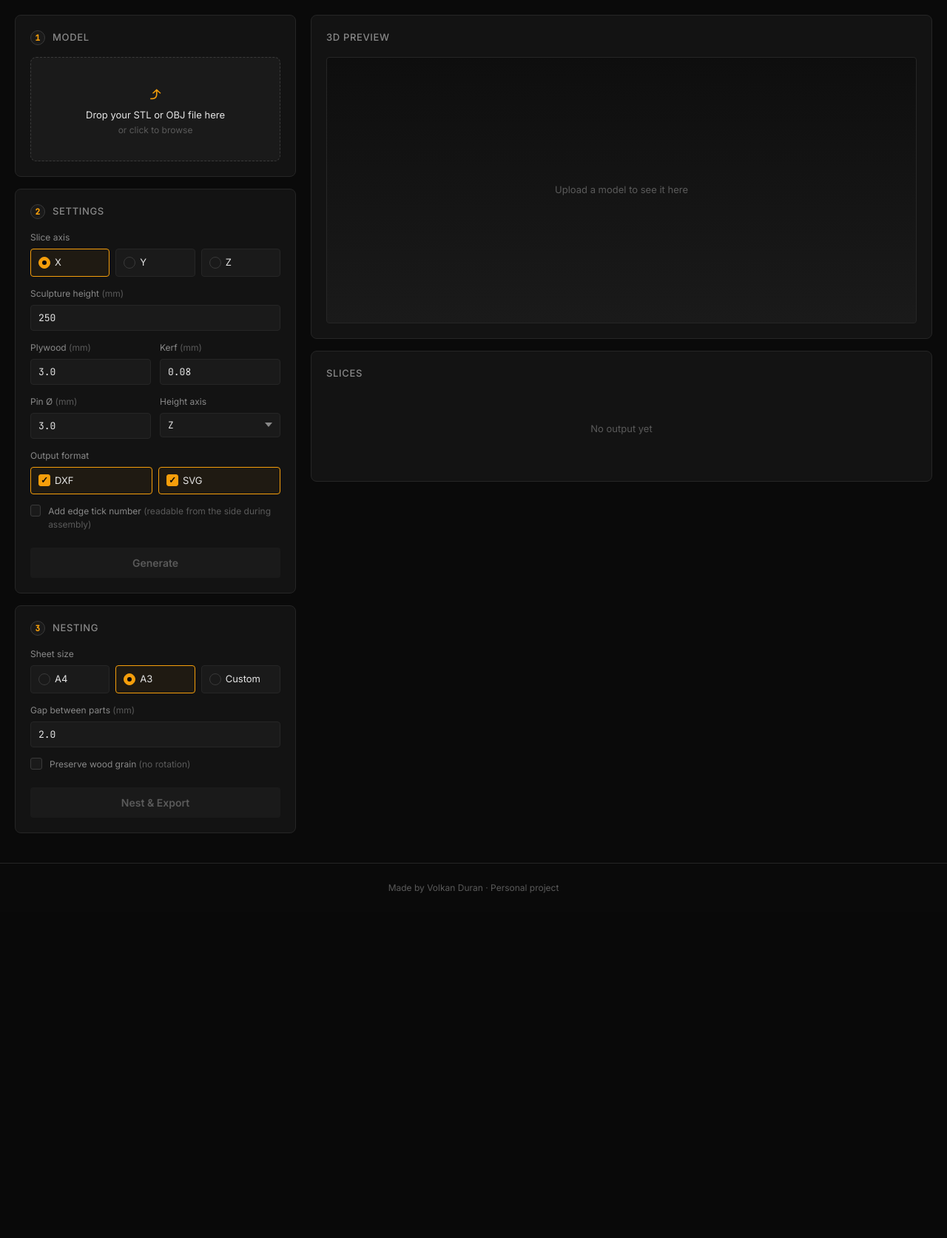
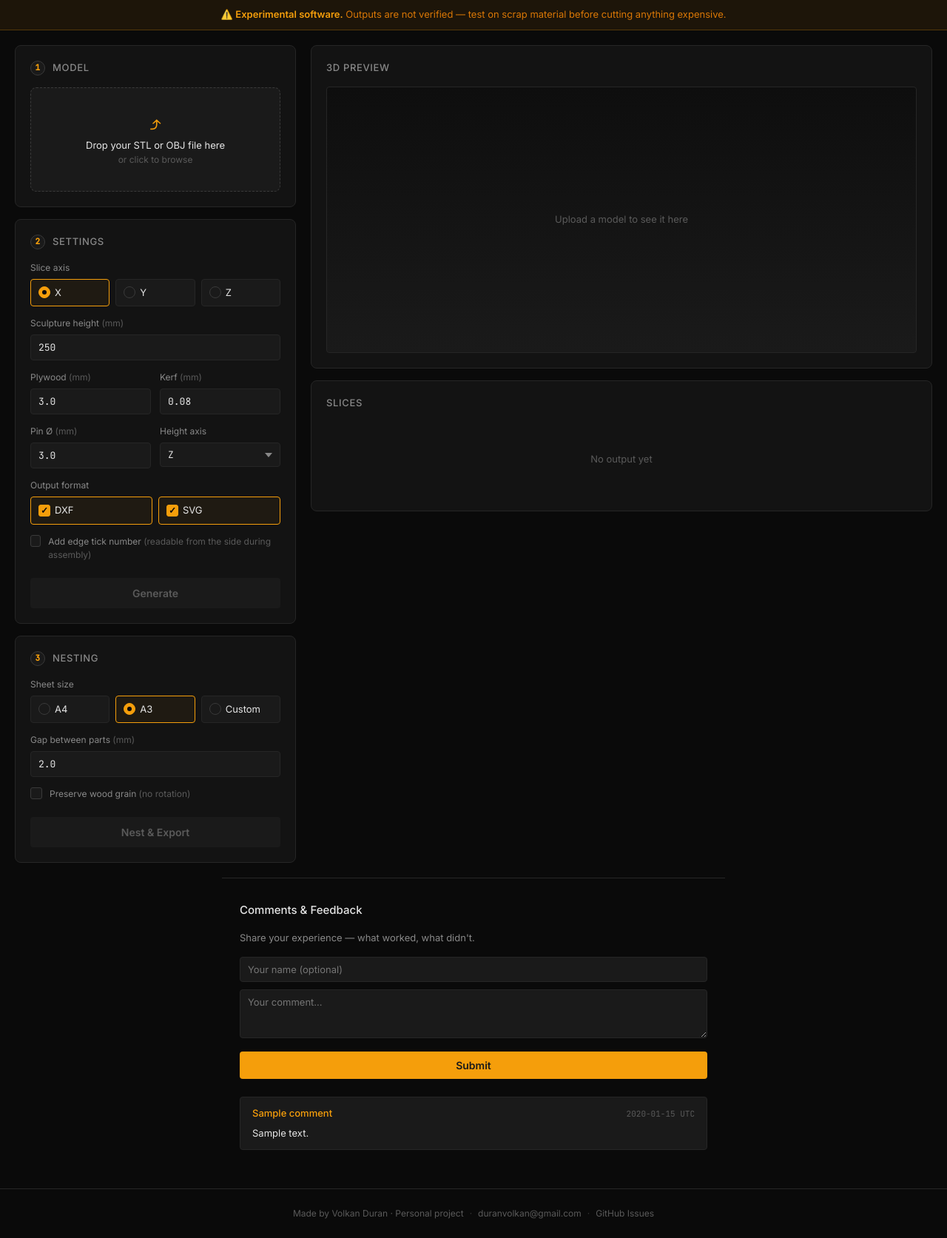
Before and after one commit to volaria/wood-sculpture-slicer, a Flask app: page / in a window 1280 px wide. Shown: the part 56-1729 px from the top of the page at 74% size. Before the commit the page ends 1263 px from the top, so only its background shows below. Run offline with Flask 3, Linux system fonts and the light colour scheme; tables that the repository leaves empty hold one stand-in row (values such as "Sample post").

Commit message:
Add comment system (SQLite) + warning banner + footer links

```diff
--- a/webapp/api.py
+++ b/webapp/api.py
@@ -20,6 +20,8 @@ from . import sessions as session_mgr
 from . import validators
 from .validators import validate_nesting_params
 from slicer.pipeline import run_pipeline
+from .comments import init_db, save_comment, get_comments, get_comment_count
+init_db()  # uygulama baslarken tabloyu olustur
 from slicer.loader import load_mesh, analyze_mesh
 
 bp = Blueprint('api', __name__, url_prefix='/api')
@@ -322,3 +324,56 @@ def download(session_id):
         as_attachment=True,
         download_name=filename,
     )
+
+# =====================================================================
+# COMMENTS
+# =====================================================================
+
+@bp.route('/comment', methods=['POST'])
+def post_comment():
+    """
+    JSON govde: {"name": "...", "comment": "..."}
+    """
+    data = request.get_json(silent=True)
+    if not data:
+        return jsonify({'error': 'JSON body required'}), 400
+
+    name = data.get('name', '').strip()
+    comment = data.get('comment', '').strip()
+
+    if not comment:
+        return jsonify({'error': 'Comment cannot be empty'}), 400
+
+    if len(comment) > 2000:
+        return jsonify({'error': 'Comment too long (max 2000 chars)'}), 400
+
+    try:
+        saved = save_comment(name, comment)
+        return jsonify({'success': True, 'comment': saved}), 201
+    except Exception as e:
+        logger.exception("Comment save failed")
+        return jsonify({'error': str(e)}), 500
+
+
+@bp.route('/comments', methods=['GET'])
+def list_comments():
+    """
+    Yorumlari listele.
+    Query params: limit (default 50), offset (default 0)
+    """
+    try:
+        limit = min(int(request.args.get('limit', 50)), 100)
+        offset = int(request.args.get('offset', 0))
+    except ValueError:
+        limit, offset = 50, 0
+
+    try:
+        comments = get_comments(limit=limit, offset=offset)
+        total = get_comment_count()
+        return jsonify({
+            'comments': comments,
+            'total': total,
+        }), 200
+    except Exception as e:
+        logger.exception("Comment list failed")
+        return jsonify({'error': str(e)}), 500
--- /dev/null
+++ b/webapp/comments.py
@@ -0,0 +1,99 @@
+"""
+SQLite tabanli yorum sistemi.
+Veritabani: /opt/wood-sculpture-slicer/data/comments.db (production)
+            ./data/comments.db (lokal)
+"""
+import sqlite3
+import os
+from datetime import datetime
+from pathlib import Path
+
+
+def _db_path() -> str:
+    """Veritabani dosya yolu."""
+    base = Path(__file__).resolve().parent.parent
+    data_dir = base / 'data'
+    data_dir.mkdir(exist_ok=True)
+    return str(data_dir / 'comments.db')
+
+
+def get_connection():
+    """SQLite baglantisi ac."""
+    conn = sqlite3.connect(_db_path())
+    conn.row_factory = sqlite3.Row  # dict-like erisim
+    return conn
+
+
+def init_db():
+    """Tabloyu olustur (yoksa)."""
+    conn = get_connection()
+    conn.execute('''
+        CREATE TABLE IF NOT EXISTS comments (
+            id        INTEGER PRIMARY KEY AUTOINCREMENT,
+            name      TEXT,
+            comment   TEXT NOT NULL,
+            created_at TEXT NOT NULL
+        )
+    ''')
+    conn.commit()
+    conn.close()
+
+
+def save_comment(name: str, comment: str) -> dict:
+    """
+    Yeni yorum kaydet.
+    Returns: kaydedilen yorum dict olarak
+    """
+    name = (name or '').strip()[:100]       # max 100 karakter
+    comment = (comment or '').strip()[:2000] # max 2000 karakter
+
+    if not comment:
+        raise ValueError("Comment cannot be empty")
+
+    now = datetime.utcnow().strftime('%Y-%m-%d %H:%M:%S')
+    conn = get_connection()
+    cur = conn.execute(
+        'INSERT INTO comments (name, comment, created_at) VALUES (?, ?, ?)',
+        (name or None, comment, now)
+    )
+    conn.commit()
+    row_id = cur.lastrowid
+    conn.close()
+
+    return {
+        'id': row_id,
+        'name': name or 'Anonymous',
+        'comment': comment,
+        'created_at': now,
+    }
+
+
+def get_comments(limit: int = 50, offset: int = 0) -> list:
+    """
+    Yorumlari listele (en yeniden eskiye).
+    """
+    conn = get_connection()
+    rows = conn.execute(
+        'SELECT id, name, comment, created_at FROM comments '
+        'ORDER BY id DESC LIMIT ? OFFSET ?',
+        (limit, offset)
+    ).fetchall()
+    conn.close()
+
+    return [
+        {
+            'id': r['id'],
+            'name': r['name'] or 'Anonymous',
+            'comment': r['comment'],
+            'created_at': r['created_at'],
+        }
+        for r in rows
+    ]
+
+
+def get_comment_count() -> int:
+    """Toplam yorum sayisi."""
+    conn = get_connection()
+    count = conn.execute('SELECT COUNT(*) FROM comments').fetchone()[0]
+    conn.close()
+    return count
--- a/webapp/static/script.js
+++ b/webapp/static/script.js
@@ -338,13 +338,6 @@ function clear3DViewer() {
   dom.viewer3d.innerHTML = '<div class="viewer-empty">Model yükleyince burada görünecek</div>';
   three = null;
 }
-
-// =====================================================================
-// Init
-// =====================================================================
-document.addEventListener('DOMContentLoaded', () => {
-  setupDropzone();
-});
 
 // =====================================================================
 // Process (Üret butonu)
@@ -696,3 +689,108 @@ dom2.btnProcess.addEventListener('click', async () => {
   await runProcess();
   window._nestActivate();
 });
+
+// =====================================================================
+// Comments
+// =====================================================================
+
+async function loadComments() {
+  try {
+    const res = await fetch('/api/comments?limit=50');
+    const data = await res.json();
+
+    const list = $('comments-list');
+    if (!list) return;
+
+    if (!data.comments || data.comments.length === 0) {
+      list.innerHTML = '<div class="comments-empty">No comments yet. Be the first!</div>';
+      return;
+    }
+
+    list.innerHTML = data.comments.map(c => `
+      <div class="comment-item">
+        <div class="comment-header">
+          <span class="comment-name">${escapeHtml(c.name)}</span>
+          <span class="comment-date">${c.created_at} UTC</span>
+        </div>
+        <div class="comment-text">${escapeHtml(c.comment)}</div>
+      </div>
+    `).join('');
+  } catch (err) {
+    console.error('Failed to load comments:', err);
+  }
+}
+
+
+function escapeHtml(str) {
+  return String(str)
+    .replace(/&/g, '&amp;')
+    .replace(/</g, '&lt;')
+    .replace(/>/g, '&gt;')
+    .replace(/"/g, '&quot;')
+    .replace(/'/g, '&#039;');
+}
+
+
+function setupCommentForm() {
+  const form = $('comment-form');
+  if (!form) return;
+
+  form.addEventListener('submit', async (e) => {
+    e.preventDefault();
+
+    const name = $('comment-name').value.trim();
+    const comment = $('comment-text').value.trim();
+    const btnComment = $('btn-comment');
+    const successBox = $('comment-success');
+    const errorBox = $('comment-error');
+
+    hide(successBox);
+    hide(errorBox);
+
+    if (!comment) {
+      errorBox.textContent = 'Please write a comment before submitting.';
+      show(errorBox);
+      return;
+    }
+
+    btnComment.disabled = true;
+    btnComment.textContent = 'Submitting...';
+
+    try {
+      const res = await fetch('/api/comment', {
+        method: 'POST',
+        headers: { 'Content-Type': 'application/json' },
+        body: JSON.stringify({ name, comment }),
+      });
+      const data = await res.json();
+
+      if (!res.ok) {
+        errorBox.textContent = data.error || 'Failed to submit comment.';
+        show(errorBox);
+        return;
+      }
+
+      // Basarili
+      $('comment-name').value = '';
+      $('comment-text').value = '';
+      show(successBox);
+      await loadComments();  // listeyi yenile
+
+    } catch (err) {
+      errorBox.textContent = 'Server error: ' + err.message;
+      show(errorBox);
+    } finally {
+      btnComment.disabled = false;
+      btnComment.textContent = 'Submit';
+    }
+  });
+}
+
+
+// Sayfa yuklenince yorumlari getir ve formu kur
+document.addEventListener('DOMContentLoaded', () => {
+  setupDropzone();
+  setupCommentForm();
+  loadComments();
+});
--- a/webapp/static/style.css
+++ b/webapp/static/style.css
@@ -673,3 +673,158 @@ select {
 ::-webkit-scrollbar-track { background: var(--bg); }
 ::-webkit-scrollbar-thumb { background: var(--border-strong); border-radius: 4px; }
 ::-webkit-scrollbar-thumb:hover { background: var(--text-muted); }
+
+/* =====================================================================
+   Warning banner
+   ===================================================================== */
+.warning-banner {
+  background: rgba(245, 158, 11, 0.08);
+  border-bottom: 1px solid rgba(245, 158, 11, 0.25);
+  color: #d97706;
+  font-size: 13px;
+  padding: 10px 24px;
+  text-align: center;
+}
+.warning-banner strong { color: var(--accent); }
+
+/* =====================================================================
+   Feedback section
+   ===================================================================== */
+.feedback-section {
+  border-top: 1px solid var(--border);
+  padding: 32px 24px;
+  max-width: 680px;
+  margin: 0 auto;
+}
+.feedback-title {
+  font-size: 15px;
+  font-weight: 500;
+  color: var(--text);
+  margin: 0 0 16px;
+}
+
+/* =====================================================================
+   Footer links
+   ===================================================================== */
+.footer {
+  display: flex;
+  align-items: center;
+  justify-content: center;
+  gap: 8px;
+  flex-wrap: wrap;
+}
+.footer-sep { color: var(--border-strong); }
+.footer-link {
+  color: var(--text-muted);
+  text-decoration: none;
+  transition: color var(--transition);
+}
+.footer-link:hover { color: var(--accent); }
+
+/* =====================================================================
+   Comment form
+   ===================================================================== */
+.feedback-desc {
+  font-size: 13px;
+  color: var(--text-dim);
+  margin: 0 0 16px;
+}
+
+.comment-form {
+  display: flex;
+  flex-direction: column;
+  gap: 10px;
+  margin-bottom: 24px;
+}
+
+.comment-form input[type="text"] {
+  width: 100%;
+  background: var(--bg-input);
+  border: 1px solid var(--border);
+  border-radius: var(--radius-sm);
+  padding: 8px 10px;
+  color: var(--text);
+  font-family: inherit;
+  font-size: 13px;
+  transition: border-color var(--transition);
+}
+
+.comment-form input[type="text"]:focus {
+  outline: none;
+  border-color: var(--accent);
+}
+
+.comment-form textarea {
+  width: 100%;
+  background: var(--bg-input);
+  border: 1px solid var(--border);
+  border-radius: var(--radius-sm);
+  padding: 8px 10px;
+  color: var(--text);
+  font-family: inherit;
+  font-size: 13px;
+  resize: vertical;
+  transition: border-color var(--transition);
+  box-sizing: border-box;
+}
+
+.comment-form textarea:focus {
+  outline: none;
+  border-color: var(--accent);
+}
+
+.comment-success {
+  color: var(--success);
+  font-size: 13px;
+  padding: 8px 0;
+}
+
+/* =====================================================================
+   Comments list
+   ===================================================================== */
+.comments-list {
+  display: flex;
+  flex-direction: column;
+  gap: 12px;
+}
+
+.comment-item {
+  background: var(--bg-input);
+  border: 1px solid var(--border);
+  border-radius: var(--radius-sm);
+  padding: 12px 16px;
+}
+
+.comment-header {
+  display: flex;
+  align-items: center;
+  justify-content: space-between;
+  margin-bottom: 6px;
+}
+
+.comment-name {
+  font-size: 13px;
+  font-weight: 500;
+  color: var(--accent);
+}
+
+.comment-date {
+  font-size: 11px;
+  color: var(--text-muted);
+  font-family: 'JetBrains Mono', monospace;
+}
+
+.comment-text {
+  font-size: 13px;
+  color: var(--text);
+  line-height: 1.6;
+  white-space: pre-wrap;
+  word-break: break-word;
+}
+
+.comments-empty {
+  text-align: center;
+  padding: 24px;
+  color: var(--text-muted);
+  font-size: 13px;
+}
--- a/webapp/templates/index.html
+++ b/webapp/templates/index.html
@@ -20,6 +20,11 @@
       <a href="https://github.com/volaria/wood-sculpture-slicer" target="_blank" rel="noopener">GitHub</a>
     </nav>
   </header>
+
+<div class="warning-banner">
+    ⚠️ <strong>Experimental software.</strong>
+    Outputs are not verified — test on scrap material before cutting anything expensive.
+  </div>
 
   <main class="layout">
 
@@ -234,9 +239,30 @@
 
   </main>
 
-  <footer class="footer">
-    <span>Made by Volkan Duran · Personal project</span>
-  </footer>
+  <section class="feedback-section">
+    <h3 class="feedback-title">Comments & Feedback</h3>
+    <p class="feedback-desc">Share your experience — what worked, what didn't.</p>
+
+    <form id="comment-form" class="comment-form">
+      <input type="text" id="comment-name" placeholder="Your name (optional)" maxlength="100">
+      <textarea id="comment-text" placeholder="Your comment..." maxlength="2000" rows="3" required></textarea>
+      <button type="submit" class="btn btn-primary" id="btn-comment" style="width:auto; padding: 10px 24px;">
+        Submit
+      </button>
+      <div id="comment-success" class="comment-success hidden">✓ Thank you for your feedback!</div>
+      <div id="comment-error" class="error-box hidden"></div>
+    </form>
+
+    <div id="comments-list" class="comments-list"></div>
+  </section>
+
+    <footer class="footer">
+      <span>Made by Volkan Duran · Personal project</span>
+      <span class="footer-sep">·</span>
+      <a href="mailto:duranvolkan@gmail.com" class="footer-link">duranvolkan@gmail.com</a>
+      <span class="footer-sep">·</span>
+      <a href="https://github.com/volaria/wood-sculpture-slicer/issues" target="_blank" class="footer-link">GitHub Issues</a>
+    </footer>
 
   <!-- Three.js (3D viewer) -->
   <script type="importmap">
```
